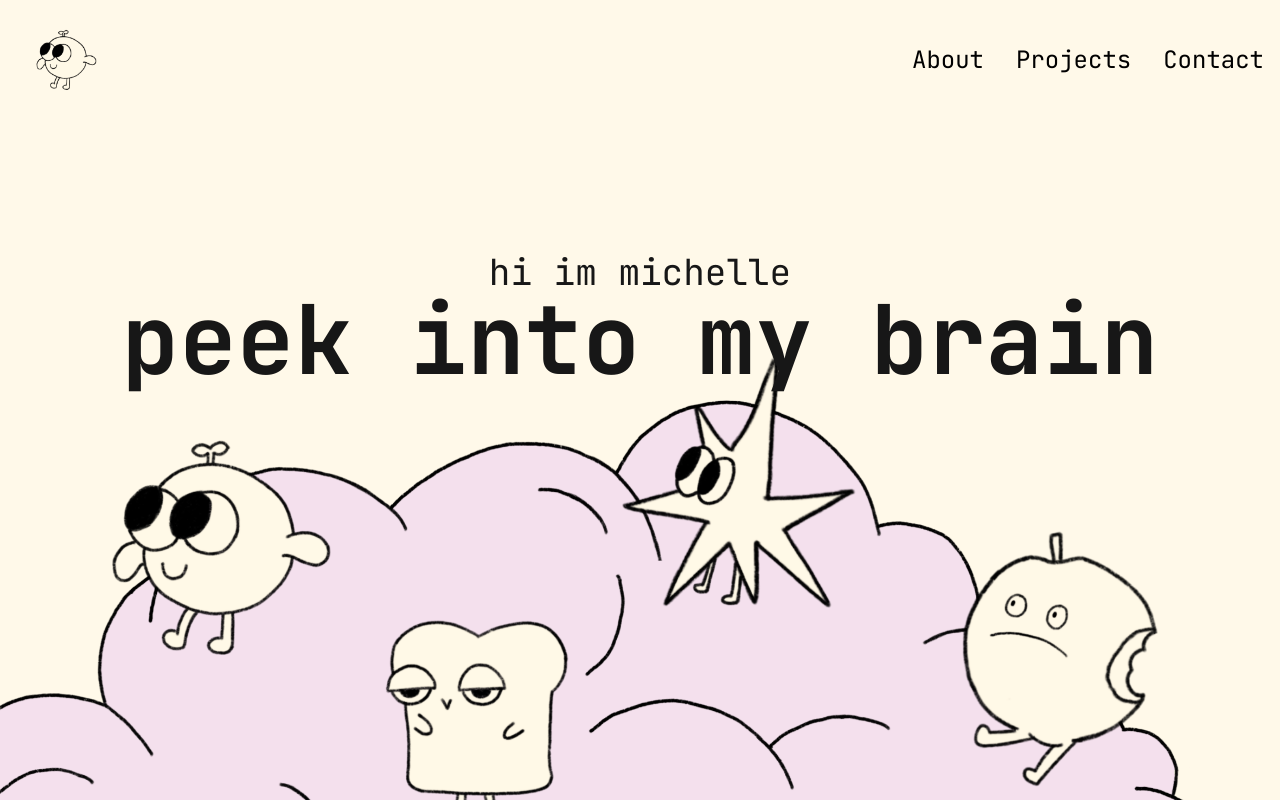
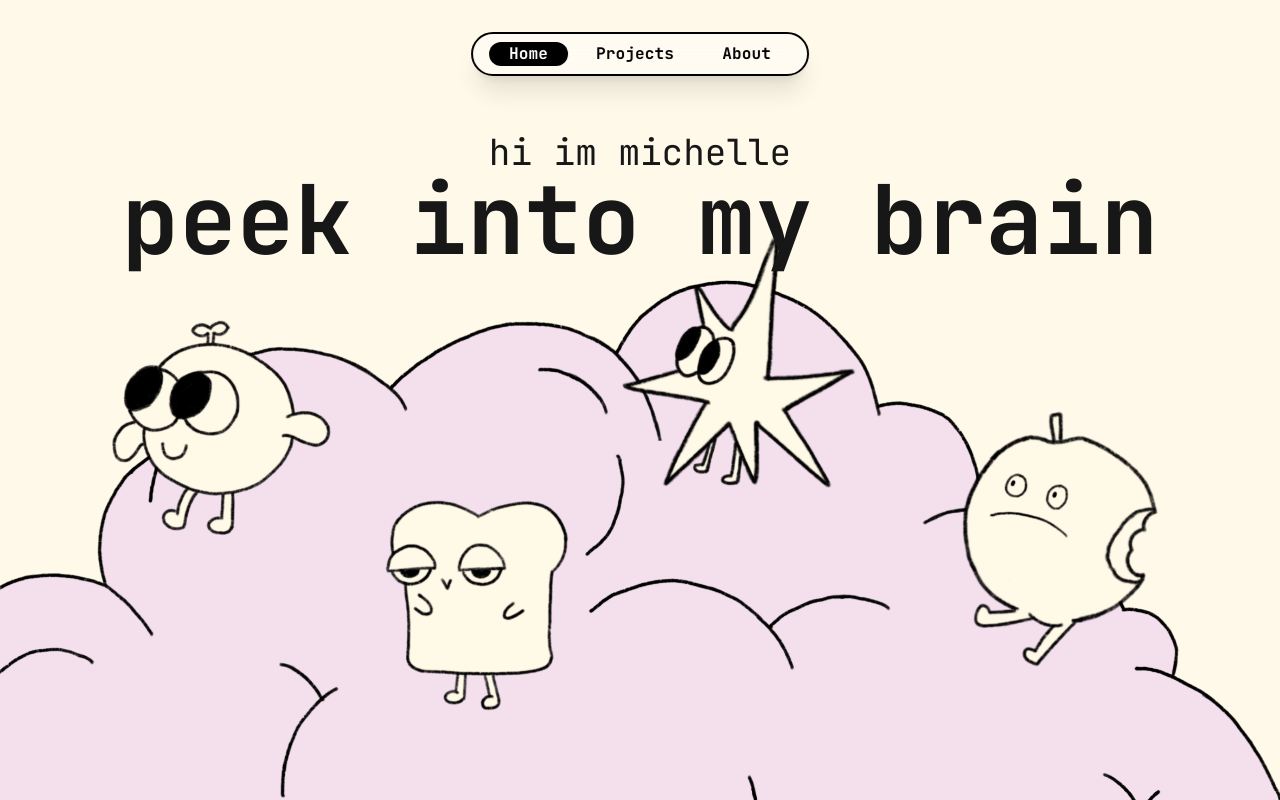
Before and after one commit to mzhang055/personal-website, a Next.js app: page / in a window 1280 px wide. Shown: the top 800 px of the page. Built offline with nearby package versions, Linux system fonts and the light colour scheme.

Commit message:
style: floating menubar

```diff
--- a/src/components/MenuBar.tsx
+++ b/src/components/MenuBar.tsx
@@ -1,18 +1,70 @@
+"use client"
+import { useEffect, useState } from "react";
+import { motion, AnimatePresence } from "framer-motion";
 import Image from "next/image";
 
+const sections = [
+  { id: "home", label: "Home" },
+  { id: "projects", label: "Projects" },
+  { id: "about", label: "About" },
+];
+
 export default function MenuBar() {
+  const [active, setActive] = useState("home");
+
+  useEffect(() => {
+    const handleScroll = () => {
+      const scrollPosition = window.scrollY + 100; // 100px offset for navbar height
+      let current = sections[0].id;
+      for (const section of sections) {
+        const el = document.getElementById(section.id);
+        if (el && el.offsetTop <= scrollPosition) {
+          current = section.id;
+        }
+      }
+      setActive(current);
+    };
+
+    window.addEventListener("scroll", handleScroll, { passive: true });
+    handleScroll(); // set on mount
+
+    return () => window.removeEventListener("scroll", handleScroll);
+  }, []);
+
   return (
-    <nav className="w-full p-2 sm:p-4 flex justify-between items-center bg-transparent sticky top-0 z-20">
-      <div className="text-black text-xl sm:text-2xl md:text-3xl font-bold font-jetbrains-mono">
-        <a href="#home">
-          <Image src="/char1.png" alt="Logo" width={68} height={68} className="w-22 h-22 object-contain cursor-pointer" />
-        </a>
+    <div className="fixed top-8 left-1/2 transform -translate-x-1/2 z-50 flex flex-col items-center">
+      <div className="flex items-center bg-white/40 border-2 border-black rounded-full shadow-xl px-4 py-2 space-x-2 font-jetbrains-mono backdrop-blur-md relative z-10">
+        {sections.map((section) => {
+          const isActive = active === section.id;
+          return (
+            <div key={section.id} className="relative">
+              <a
+                href={`#${section.id}`}
+                className={`px-5 py-2 rounded-full font-bold transition-colors relative z-10 ${
+                  isActive
+                    ? "text-white"
+                    : "text-black hover:text-gray-700"
+                }`}
+                style={{ letterSpacing: "0.01em" }}
+              >
+                {section.label}
+              </a>
+              <AnimatePresence>
+                {isActive && (
+                  <motion.div
+                    layoutId="tab-highlight"
+                    className="absolute inset-0 rounded-full bg-black z-0"
+                    initial={{ opacity: 0 }}
+                    animate={{ opacity: 1 }}
+                    exit={{ opacity: 0 }}
+                    transition={{ type: "spring", stiffness: 400, damping: 30 }}
+                  />
+                )}
+              </AnimatePresence>
+            </div>
+          );
+        })}
       </div>
-      <ul className="flex space-x-2 sm:space-x-4 md:space-x-6 lg:space-x-8">
-        <li><a href="#about" className="text-black text-base sm:text-lg md:text-xl lg:text-2xl font-jetbrains-mono hover:underline">About</a></li>
-        <li><a href="#projects" className="text-black text-base sm:text-lg md:text-xl lg:text-2xl font-jetbrains-mono hover:underline">Projects</a></li>
-        <li><a href="mailto:michellexy.zhang@mail.utoronto.ca" className="text-black text-base sm:text-lg md:text-xl lg:text-2xl font-jetbrains-mono hover:underline">Contact</a></li>
-      </ul>
-    </nav>
+    </div>
   );
 }
```
Also changed, not shown: package.json (+7 -6 lines), 1 other file (tests, documents, lock files or other folders).
